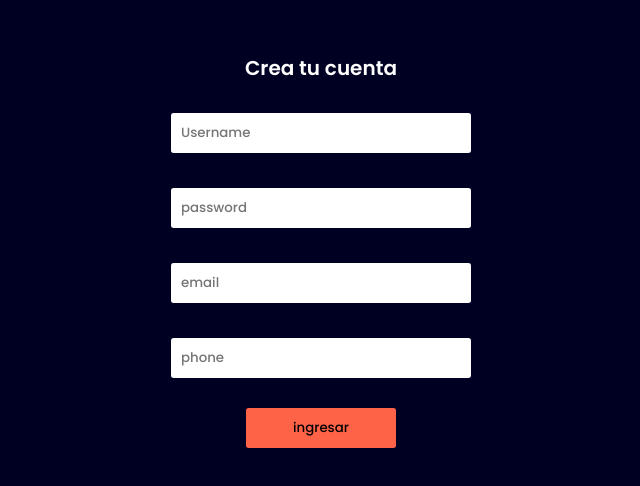
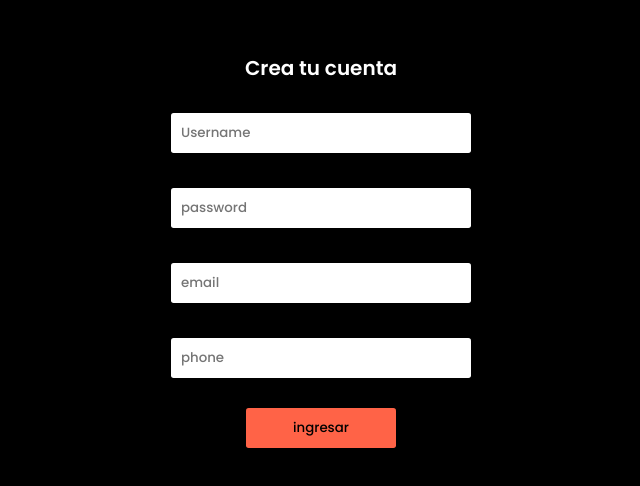
Before and after one commit to ignaciolopezaguirre/JAVASCRIPT--FORM-VALIDATION, a plain HTML site: page index.html in a window 1280 px wide. Shown: the part 150-636 px from the top of the page, without its empty margins (319-959 px from the left). Drawn offline with Linux system fonts and the light colour scheme.

Commit message:
new changes

```diff
--- a/style.css
+++ b/style.css
@@ -8,7 +8,7 @@
 }
 
 body {
-  background-color: #002f;
+  background-color: rgb(0, 0, 0);
 }
 
 p {
@@ -20,6 +20,7 @@ p {
 .form__container {
   min-height: 100vh;
   display: flex;
+
   flex-direction: column;
   justify-content: center;
   align-items: center;
```
